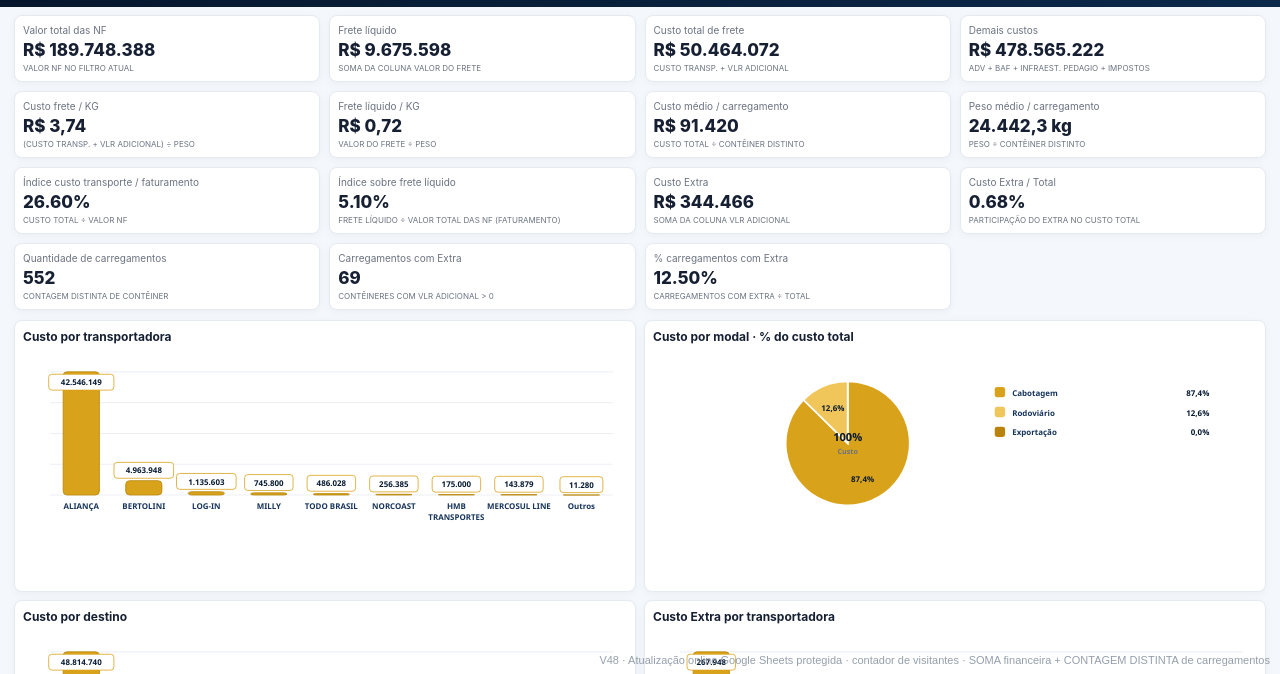
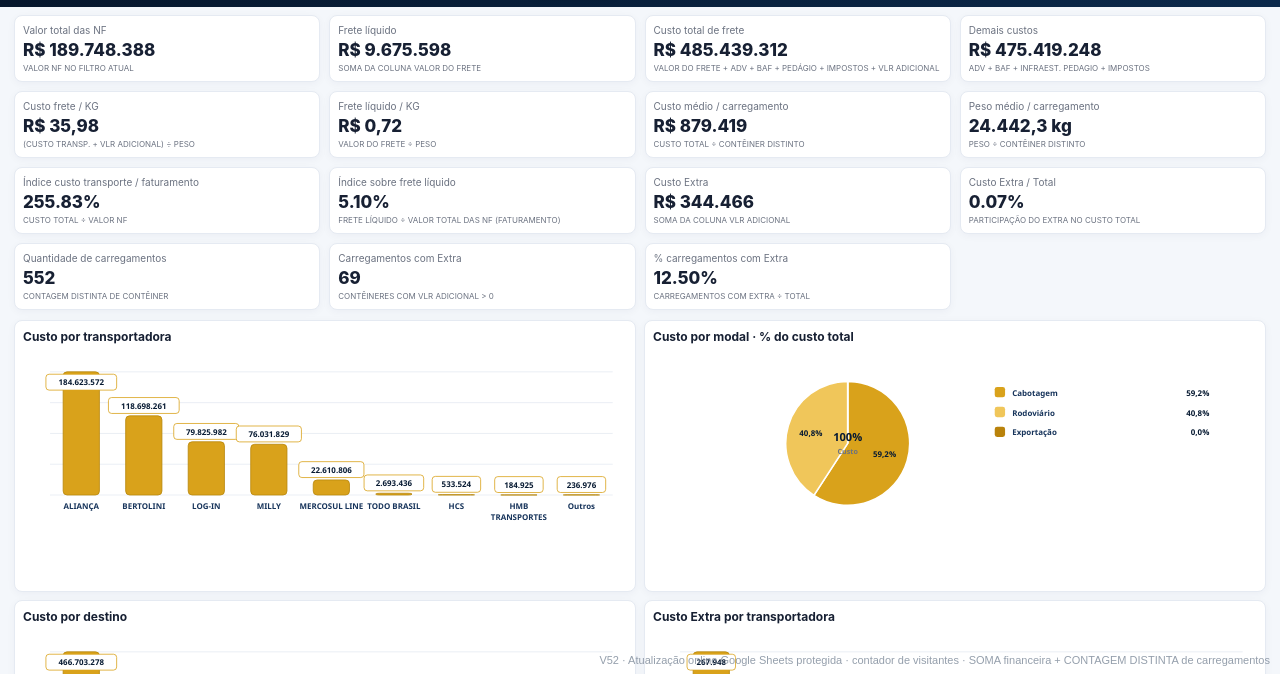
Before and after one commit to LucioGodinho/veld-dashboard-custo-frete, a plain HTML site: page index.html in a window 1280 px wide. Shown: the part 126-800 px from the top of the page. Drawn offline with Linux system fonts and the light colour scheme; no server answers.

Commit message:
Corrigir fórmula de custos e parsing financeiro do CSV

```diff
--- a/index.html
+++ b/index.html
@@ -55,7 +55,7 @@ footer{padding:15px 24px;text-align:center;color:var(--muted);font-size:11px}
 #onlineDiagnostics{max-width:1500px;margin-left:auto!important;margin-right:auto!important}
 @media(max-width:700px){#onlineDiagnostics{margin-left:12px!important;margin-right:12px!important}}
 </style>
-<meta name="dashboard-version" content="V48"><meta name="aggregation-rule" content="financeiro-soma; carregamentos-distintos"><meta name="description" content="Custo frete | Logística Transportes"><!-- V48: data.csv local + atualização por importação protegida; contador de visitantes; valores financeiros por SOMA; carregamentos por CONTAGEM DISTINTA de CONTÊINER --><script src="https://cdn.jsdelivr.net/npm/xlsx@0.18.5/dist/xlsx.full.min.js"></script>
+<meta name="dashboard-version" content="V52"><meta name="aggregation-rule" content="financeiro-soma; carregamentos-distintos"><meta name="description" content="Custo frete | Logística Transportes"><!-- V52: data.csv local + atualização por importação protegida; contador de visitantes; valores financeiros por SOMA; carregamentos por CONTAGEM DISTINTA de CONTÊINER --><script src="https://cdn.jsdelivr.net/npm/xlsx@0.18.5/dist/xlsx.full.min.js"></script>
 </head>
 <body>
 <header>
@@ -120,8 +120,9 @@ function val(x){
    s=(parts[parts.length-1].length<=2)?s.replace(/\./g,'').replace(',','.'):s.replace(/,/g,'');
  } else if(hasDot){
    const parts=s.split('.');
+   // Um único ponto é decimal (ex.: 474999.517).
+   // Vários pontos representam agrupamento de milhares (ex.: 24.303.379).
    if(parts.length>2) s=s.replace(/\./g,'');
-   else if(parts[1] && parts[1].length===3) s=s.replace(/\./g,'');
  }
  const n=Number(s);
  return Number.isFinite(n)?(negative?-n:n):0;
@@ -205,7 +206,14 @@ function demaisCustos(r){
    impostos: val(r.impostos)
  };
 }
-function custoTotal(r){return val(r.custo)+custoExtra(r)}
+function custoTotal(r){
+ return freteLiquidoVal(r)
+   + val(r.adv)
+   + val(r.baf)
+   + val(r.infraest_pedag)
+   + val(r.impostos)
+   + custoExtra(r);
+}
 // Regra de agregação do painel V44:
 // - valores financeiros, peso e volume = SOMA das linhas filtradas;
 // - quantidade de carregamentos = CONTAGEM DISTINTA de CONTÊINER;
@@ -357,7 +365,7 @@ function loadCostHistory(rs){
  rs.forEach(r=>{
    const d=dateOnly(r); const k=d?d.slice(0,7):'Sem data';
    if(!months[k])months[k]={custo:0,extra:0};
-   months[k].custo+=val(r.custo); months[k].extra+=custoExtra(r);
+   months[k].custo+=freteLiquidoVal(r); months[k].extra+=custoExtra(r);
  });
  const a=Object.entries(months).filter(x=>x[0]!=='Sem data').sort();
  if(!a.length){svgText(svg,W/2,115,'Sem dados no período selecionado',14,700,'middle','#6b7280');return}
@@ -406,7 +414,7 @@ function render(){
  document.getElementById('kpis').innerHTML=[
   ['Valor total das NF',money(nf),'VALOR NF NO FILTRO ATUAL'],
   ['Frete líquido',money(freteLiquido),'SOMA DA COLUNA VALOR DO FRETE'],
-  ['Custo total de frete',money(totalCost),'CUSTO TRANSP. + VLR ADICIONAL'],
+  ['Custo total de frete',money(totalCost),'VALOR DO FRETE + ADV + BAF + PEDÁGIO + IMPOSTOS + VLR ADICIONAL'],
   ['Demais custos',money(rs.reduce((s,r)=>{const x=demaisCustos(r);return s+x.adv+x.baf+x.infraest_pedag+x.impostos},0)),'ADV + BAF + INFRAEST. PEDAGIO + IMPOSTOS'],
 
   ['Custo frete / KG',money2(costKg),'(CUSTO TRANSP. + VLR ADICIONAL) ÷ PESO'],
@@ -539,7 +547,7 @@ async function importFile(e){
    else throw new Error('Formato não suportado. Use XLSX, XLS ou CSV.');
    if(!validOnlineRows(imported)) throw new Error('Não encontrei registros compatíveis na aba ExpediçãoVeld.');
    rows=imported;
-   try{localStorage.setItem('veldImportedRowsV48',JSON.stringify(rows));}catch(_){}
+   try{localStorage.setItem('veldImportedRowsV52',JSON.stringify(rows));}catch(_){}
    setupFilters(false); render();
    const ss=document.getElementById('searchStatus'); if(ss) ss.textContent=rows.length.toLocaleString('pt-BR')+' registros importados';
    if(status) status.innerHTML='Base: <strong>'+file.name+'</strong> · '+rows.length.toLocaleString('pt-BR')+' registros';
@@ -590,7 +598,7 @@ function parseXLSX(buffer){
  })).filter(r=>r.nf!==''||r.valor_nf!==0||r.peso!==0||r.transportador!==''||r.destino!==''||r.custo!==0||r.extra!==0);
 }
 function loadImportedCache(){
- try{const x=JSON.parse(localStorage.getItem('veldImportedRowsV48')||'null');if(Array.isArray(x)&&validOnlineRows(x)){rows=x;return true;}}catch(e){}
+ try{const x=JSON.parse(localStorage.getItem('veldImportedRowsV52')||'null');if(Array.isArray(x)&&validOnlineRows(x)){rows=x;return true;}}catch(e){}
  return false;
 }
 
@@ -763,5 +771,5 @@ adminUI();
 countVisitor();
 if(!loadImportedCache()) loadLocalCSV();
 </script>
-<div style="position:fixed;right:10px;bottom:8px;font:11px Arial;color:#7a8797;opacity:.8">V48 · Atualização online Google Sheets protegida · contador de visitantes · SOMA financeira + CONTAGEM DISTINTA de carregamentos</div></body>
+<div style="position:fixed;right:10px;bottom:8px;font:11px Arial;color:#7a8797;opacity:.8">V52 · Atualização online Google Sheets protegida · contador de visitantes · SOMA financeira + CONTAGEM DISTINTA de carregamentos</div></body>
 </html>
```
